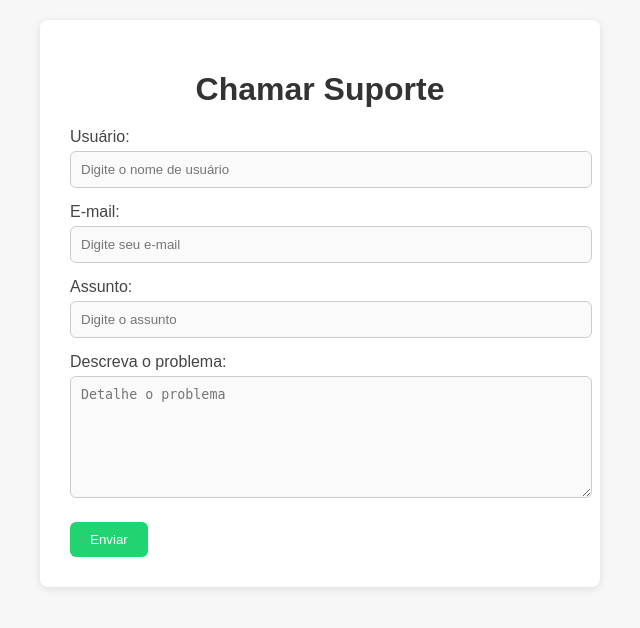
After one commit to joaodavidev/ExperienciaCriativaTigrano, a PHP site: page /paginaSuporteRequest.php in a window 1280 px wide. The commit adds this page. Shown: the top 628 px of the page, without its empty margins (320-960 px from the left). Run offline with PHP 8.4, Linux system fonts and the light colour scheme.

Commit message:
Pagina de suporte

```diff
--- /dev/null
+++ b/assets/css/createSuporteRequest.css
@@ -0,0 +1,55 @@
+body {
+    font-family: Arial, sans-serif;
+    background-color: #f7f7f7;
+    margin: 0;
+    padding: 20px;
+  }
+
+  .container {
+    max-width: 500px;
+    background-color: #fff;
+    padding: 30px;
+    border-radius: 8px;
+    margin: auto;
+    box-shadow: 0 2px 10px rgba(0,0,0,0.1);
+  }
+
+  h1 {
+    margin-bottom: 20px;
+    color: #333;
+    text-align: center;
+  }
+
+  label {
+    display: block;
+    margin-top: 15px;
+    color: #444;
+  }
+
+  input, textarea {
+    width: 100%;
+    padding: 10px;
+    margin-top: 5px;
+    border: 1px solid #ccc;
+    border-radius: 6px;
+    background: #fafafa;
+  }
+
+  textarea {
+    resize: vertical;
+    min-height: 100px;
+  }
+
+  button {
+    margin-top: 20px;
+    background-color: rgb(34, 211, 114);
+    color: #fff;
+    padding: 10px 20px;
+    border: none;
+    border-radius: 6px;
+    cursor: pointer;
+  }
+
+  button:hover {
+    background-color: mediumseagreen;
+  }
--- a/pages/index.php
+++ b/pages/index.php
@@ -1,5 +1,5 @@
 <?php
-include 'db.php';
+include '../includes/db.php';
 
 $produtoEncontradoID = null;
 
@@ -55,7 +55,7 @@ if ($_SERVER["REQUEST_METHOD"] == "POST" && isset($_POST['nome'])) {
 
   <div id="produtos">
     <h2>Produtos Cadastrados</h2>
-    <?php include 'read.php'; ?>
+    <?php include '../includes/read.php'; ?>
   </div>
 
   <?php if ($produtoEncontradoID): ?>
--- /dev/null
+++ b/pages/paginaSuporteRequest.php
@@ -0,0 +1,28 @@
+<!DOCTYPE html>
+<html lang="pt-BR">
+<head>
+  <meta charset="UTF-8">
+  <title>Chamar Suporte</title>
+  <link rel="stylesheet" href="../assets/css/createSuporteRequest.css" />
+</head>
+<body>
+  <div class="container">
+    <h1>Chamar Suporte</h1>
+    <form action="../includes/createSuporteRequest.php" method="POST">
+      <label for="usuario">Usuário:</label>
+      <input type="text" name="usuario" id="usuario" placeholder="Digite o nome de usuário" required>
+
+      <label for="email">E-mail:</label>
+      <input type="email" name="email" id="email" placeholder="Digite seu e-mail" required>
+
+      <label for="assunto">Assunto:</label>
+      <input type="text" name="assunto" id="assunto" placeholder="Digite o assunto" required>
+
+      <label for="descricao">Descreva o problema:</label>
+      <textarea name="descricao" id="descricao" placeholder="Detalhe o problema" required></textarea>
+
+      <button type="submit">Enviar</button>
+    </form>
+  </div>
+</body>
+</html>
```
Also changed, not shown: assets/css/sucesso.css (added, +37 -0 lines), bd.sql (+9 -0 lines), includes/createSuporteRequest.php (added, +24 -0 lines), pages/sucesso.php (added, +12 -0 lines).
